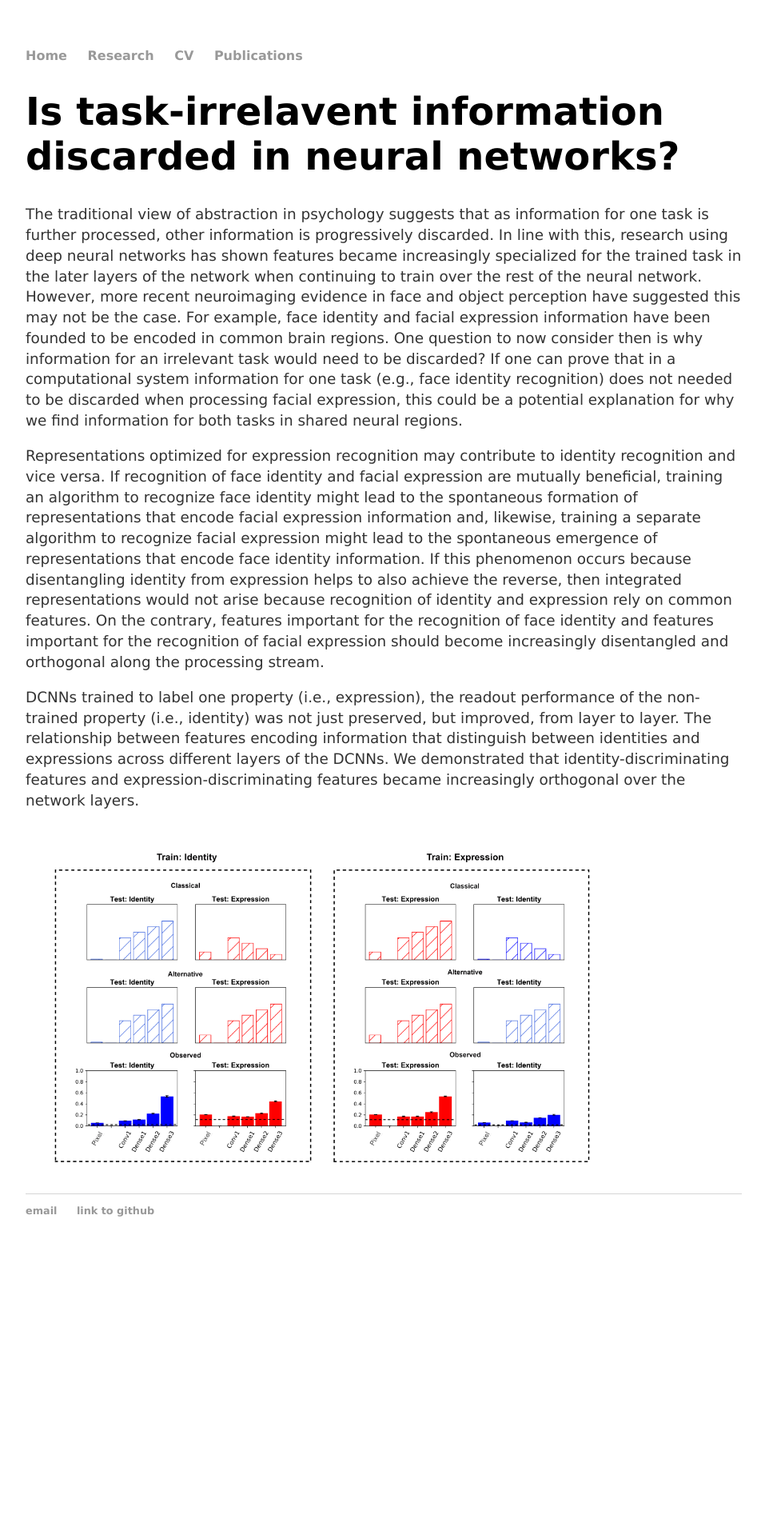
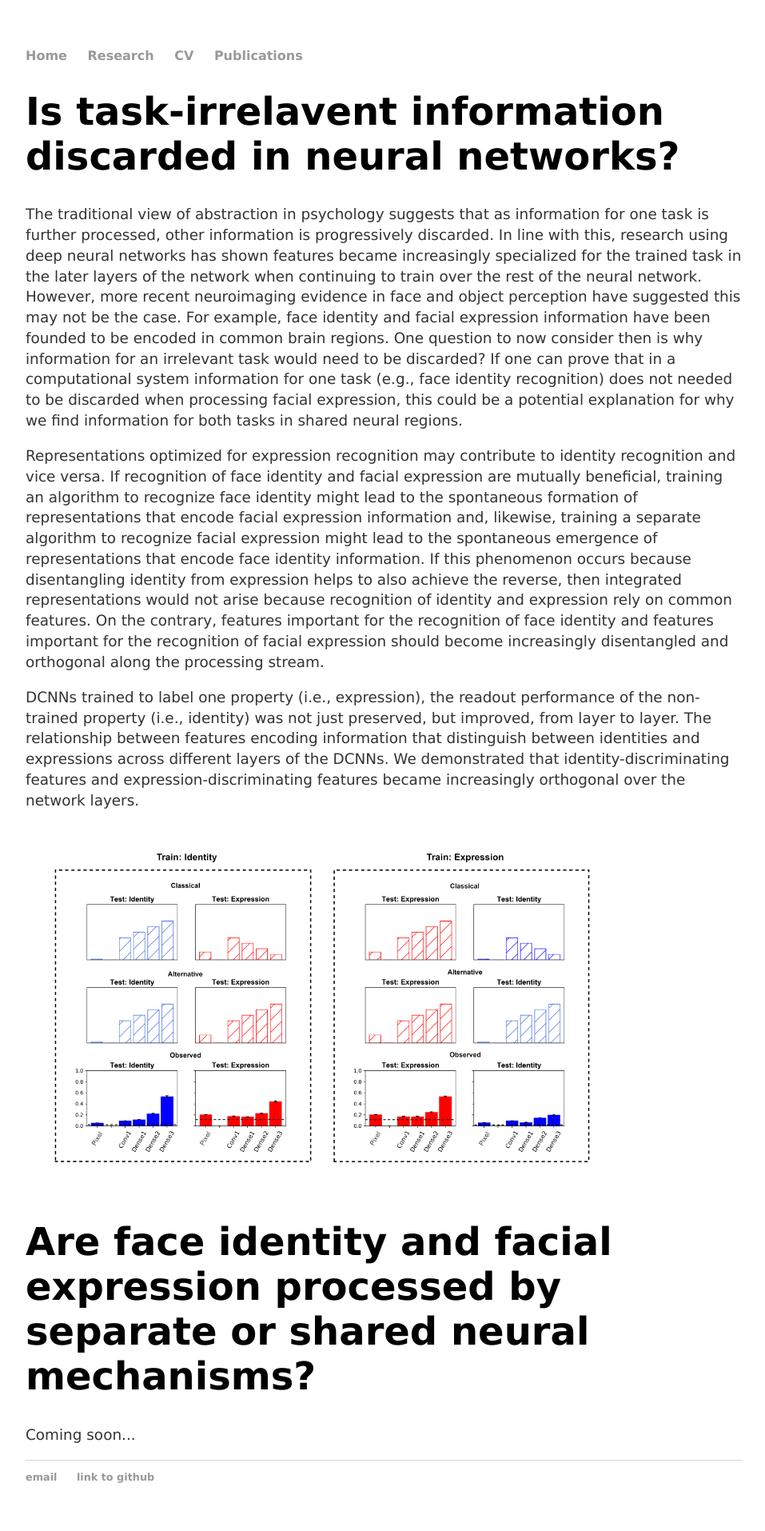
Before and after one commit to els615/els615.github.io, a Jekyll site: the page built from Research/index.html, in a window 1280 px wide. Shown: the whole page at 80% size, without its empty margins (160-1117 px from the left). Built offline with Jekyll 4.4.1, drawn with Linux system fonts in a browser that asks for light colours; before the commit the page ends 1581 px from its top, so only the background shows below that.

Commit message:
Update index.html

```diff
--- a/Research/index.html
+++ b/Research/index.html
@@ -32,4 +32,7 @@ title: Research Areas
         <img src="/Research/figure4.png", width="750" height="auto" class="center">
       	</div>
 
+<h1>Are face identity and facial expression processed by separate or shared neural mechanisms? </h1>
+<p>Coming soon...</p>
+
 </div><!-- /.blurb -->
```
